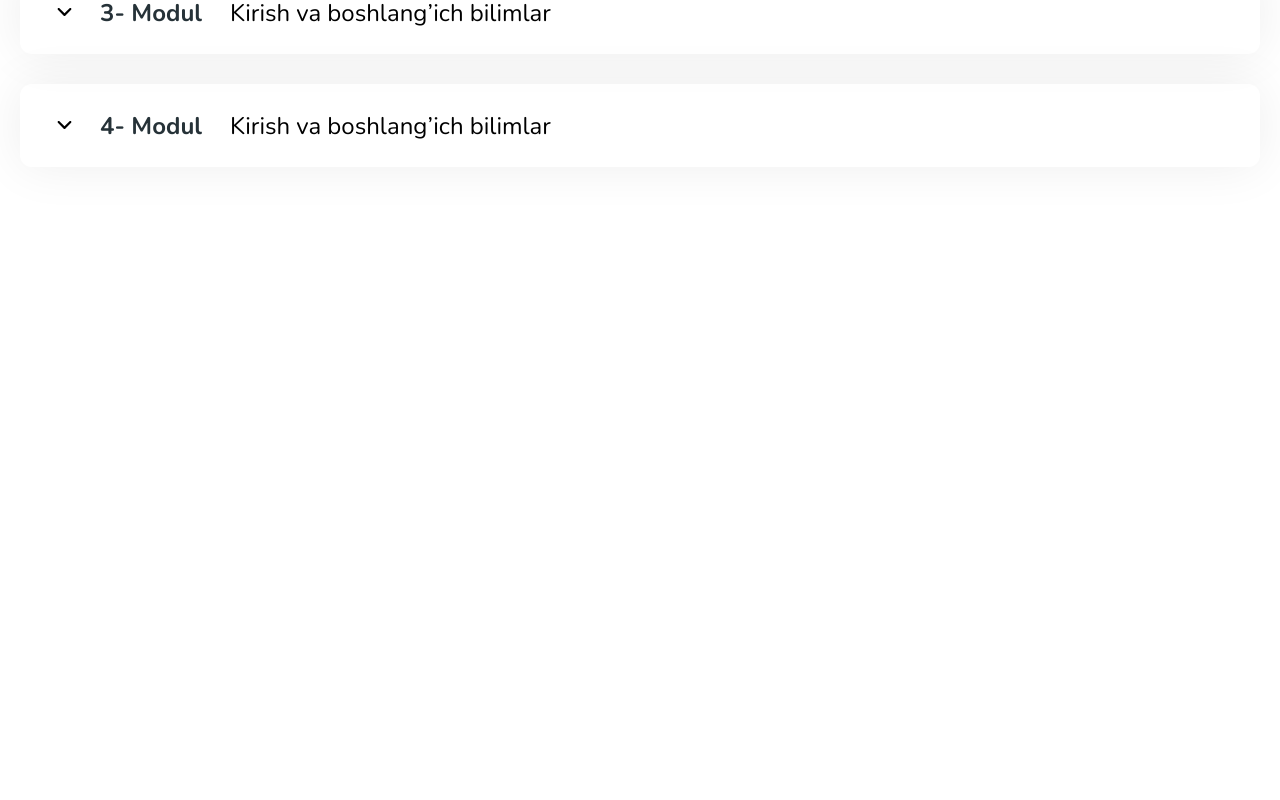
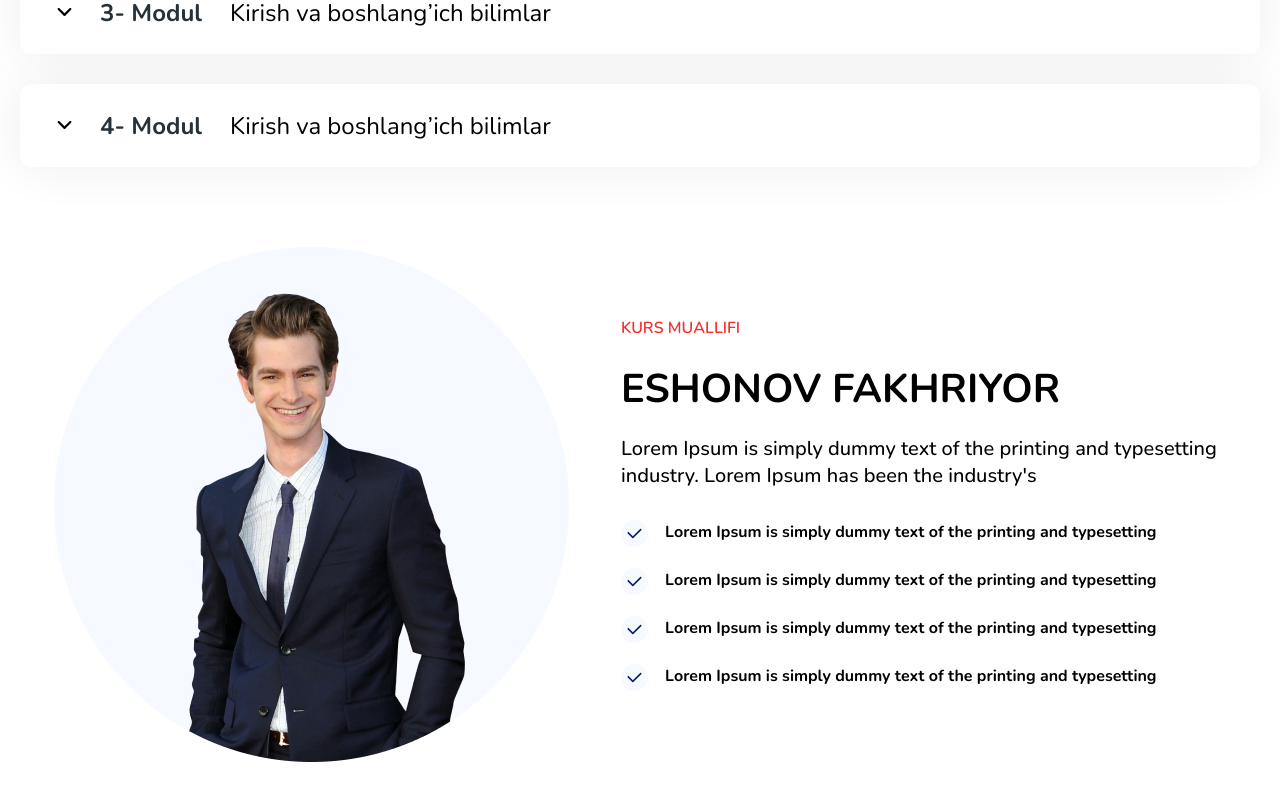
Before and after one commit to akramjonnuriddinov/online-dars, a Vue app: page / in a window 1280 px wide. Shown: the part 4774-5574 px from the top of the page. Before the commit the page ends 5021 px from the top, so only its background shows below. Built offline with nearby package versions, Linux system fonts and the light colour scheme.

Commit message:
Add AboutCreator

```diff
--- a/src/assets/styles/main.css
+++ b/src/assets/styles/main.css
@@ -492,7 +492,7 @@ ul {
   display: flex;
   align-items: center;
   justify-content: space-between;
-  max-width: 1236px;
+  max-width: 1276px;
 }
 
 .advert__img {
@@ -665,3 +665,79 @@ ul {
   margin-bottom: 24px;
 }
 /* /ACCORDION */
+
+/* ABOUT CREATOR */
+.creator {
+  margin-bottom: 80px;
+}
+
+.creator__container {
+  max-width: 1212px;
+  display: flex;
+  align-items: center;
+  justify-content: space-between;
+}
+
+.creator__img {
+  margin-right: 20px;
+  display: flex;
+}
+
+.creator__inner {
+  max-width: 605px;
+  color: var(--text-black);
+  width: 100%;
+  display: flex;
+  flex-direction: column;
+}
+
+.creator__subtitle {
+  color: var(--text-red);
+  font-size: 16px;
+  line-height: 21.82px;
+  font-weight: 600;
+  display: block;
+  margin-bottom: 24px;
+  text-transform: uppercase;
+}
+
+.creator__title {
+  margin-bottom: 21px;
+  font-size: 40px;
+  line-height: 50px;
+  font-weight: 700;
+}
+
+.creator__text {
+  font-weight: 500;
+  line-height: 27.28px;
+  margin-top: 0;
+  margin-bottom: 30px;
+}
+
+.creator__inner-list-item {
+  display: flex;
+  align-items: center;
+  font-size: 16px;
+  line-height: 21.82px;
+  font-weight: 700;
+}
+
+.creator__inner-list-item:not(:last-child) {
+  margin-bottom: 21px;
+}
+
+.creator__inner-list-img-wrapper {
+  display: flex;
+  align-items: cen;
+  justify-content: center;
+  background-color: #f6f9ff;
+  border-radius: 100%;
+  margin-right: 17px;
+}
+
+.creator__inner-list-text {
+  margin: 0;
+}
+
+/* /ABOUT CREATOR */
--- /dev/null
+++ b/src/components/AboutCreator.vue
@@ -0,0 +1,48 @@
+<script setup lang="ts">
+const contents = [
+  {
+    id: '1',
+    text: 'Lorem Ipsum is simply dummy text of the printing and typesetting '
+  },
+  {
+    id: '2',
+    text: 'Lorem Ipsum is simply dummy text of the printing and typesetting '
+  },
+  {
+    id: '3',
+    text: 'Lorem Ipsum is simply dummy text of the printing and typesetting '
+  },
+  {
+    id: '4',
+    text: 'Lorem Ipsum is simply dummy text of the printing and typesetting '
+  }
+]
+</script>
+
+<template>
+  <section class="creator">
+    <div class="container creator__container">
+      <img class="creator__img" src="@/assets/images/creator/creator.png" alt="creator" />
+      <div class="creator__inner">
+        <span class="creator__subtitle">Kurs muallifi</span>
+        <h2 class="base-title creator__title">Eshonov Fakhriyor</h2>
+        <p class="creator__text">
+          Lorem Ipsum is simply dummy text of the printing and typesetting industry. Lorem Ipsum has
+          been the industry's
+        </p>
+        <ul class="creator__inner-list">
+          <li v-for="content in contents" :key="content.id" class="creator__inner-list-item">
+            <div class="creator__inner-list-img-wrapper">
+              <img
+                class="creator__inner-list-img"
+                src="/src/assets/images/creator/check.svg"
+                alt=""
+              />
+            </div>
+            <p class="creator__inner-list-text">{{ content.text }}</p>
+          </li>
+        </ul>
+      </div>
+    </div>
+  </section>
+</template>
--- a/src/views/HomeView.vue
+++ b/src/views/HomeView.vue
@@ -6,6 +6,7 @@ import AboutCourceVideo from '@/components/AboutCourceVideo.vue'
 import CourseCount from '@/components/CourseCount.vue'
 import TheAdvertisement from '@/components/TheAdvertisement.vue'
 import ConsistCourse from '@/components/ConsistCourse.vue'
+import AboutCreator from '@/components/AboutCreator.vue'
 </script>
 
 <template>
@@ -16,4 +17,5 @@ import ConsistCourse from '@/components/ConsistCourse.vue'
   <course-count />
   <the-advertisement />
   <consist-course />
+  <about-creator />
 </template>
```
Also changed, not shown: src/components/icons/IconTooling.vue (deleted, +0 -19 lines), src/assets/images/creator/check.svg (added), src/assets/images/creator/creator.png (added).
